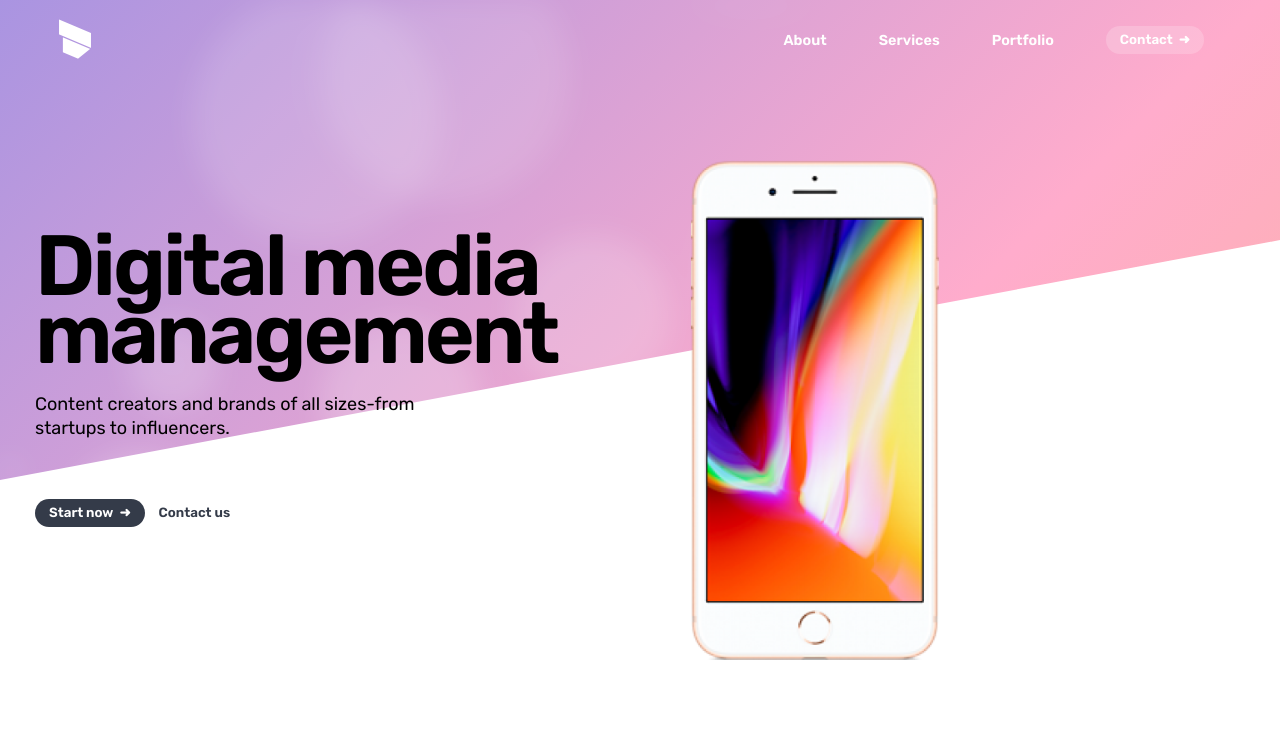
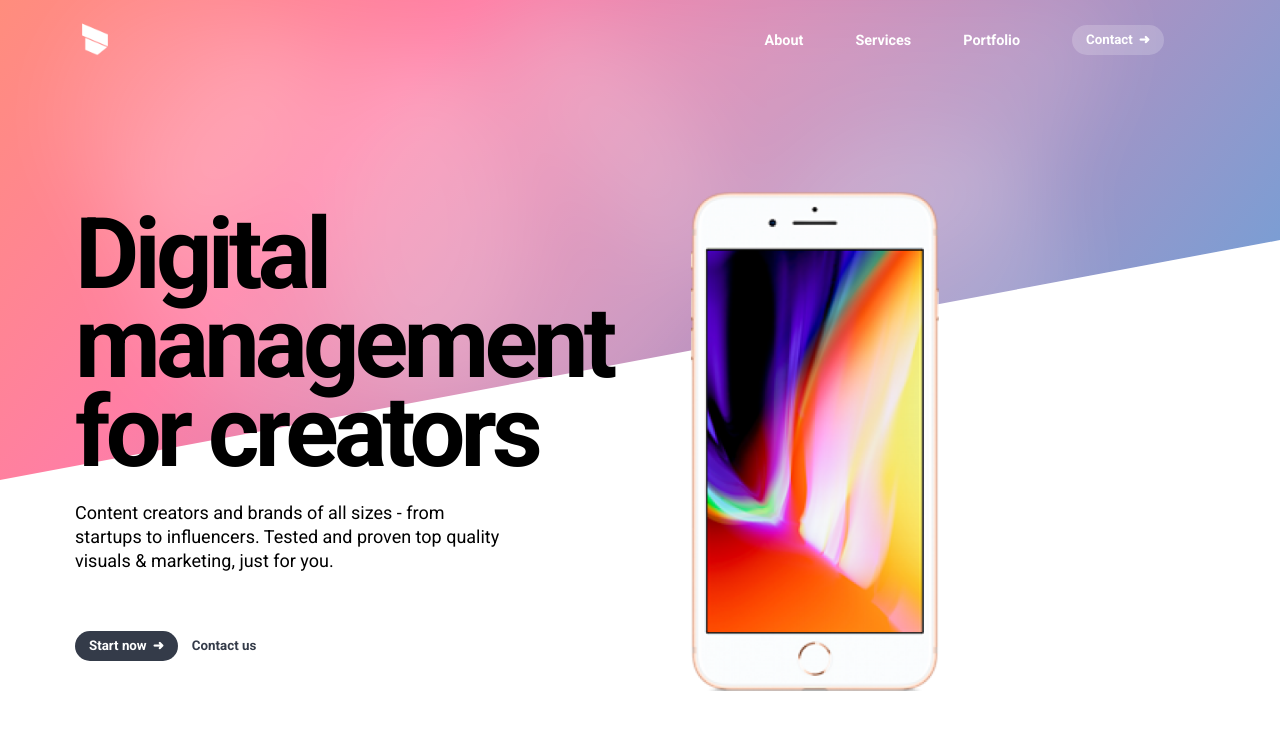
Before and after one commit to ruairifitzsimmons/decision, a React (Create React App) app: page / in a window 1280 px wide. Shown: the top 730 px of the page. Built offline with nearby package versions, Linux system fonts and the light colour scheme.

Commit message:
cleaned up

```diff
--- a/src/App.css
+++ b/src/App.css
@@ -1,17 +1,17 @@
-@import url('https://fonts.googleapis.com/css2?family=Rubik:wght@400;500;600;700&display=swap');
+@import url('https://fonts.googleapis.com/css2?family=Roboto:wght@300;400;500;700;900&display=swap');
 
 * {
   box-sizing: border-box;
   margin: 0;
   padding: 0;
-  font-family: 'Rubik', sans-serif;
+  font-family: 'Roboto', sans-serif;
 }
 
 body {
-  background: linear-gradient(-45deg, #ee7752, #f0c91a, #ffaccc, #3273ff, #57d2ff);
-	background-size: 600% 600%;
+  background: linear-gradient(130deg, #ffbb00, #ffbb00, rgb(255, 126, 165), #00bbff, #00bbff);
+	background-size: 400% 400%;
   background-repeat: no-repeat;
-	animation: gradient 40s ease infinite;
+	animation: gradient 30s ease infinite;
 }
 
 @keyframes gradient {
@@ -39,7 +39,7 @@ body {
 
 .circles{
   position: absolute;
-  filter: blur(15px);
+  filter: blur(40px);
   top: 0;
   left: 0;
   width: 100%;
@@ -52,116 +52,59 @@ body {
   position: absolute;
   display: block;
   list-style: none;
-  width: 20px;
-  height: 20px;
-  background: rgba(255, 255, 255, 0.5);
+  background: rgba(255, 255, 255, 0.4);
   animation: animate 25s linear infinite;
-  bottom: 100px;
+  bottom: 0px;
 
 }
 
 .circles li:nth-child(1){
-  left: 25%;
-  width: 160px;
-  height: 160px;
-  animation-delay: 0s;
+  left: 5%;
+  width: 250px;
+  height: 250px;
+  animation-delay: 1s;
+  animation-duration: 12s;
 }
 
 
 .circles li:nth-child(2){
-  left: 10%;
-  width: 90px;
-  height: 90px;
-  animation-delay: 2s;
-  animation-duration: 12s;
+  left: 15%;
+  width: 400px;
+  height: 400px;
+  animation-delay: 0s;
+  animation-duration: 10s;
 }
 
 .circles li:nth-child(3){
-  left: 70%;
-  width: 90px;
-  height: 90px;
+  left: 25%;
+  width: 400px;
+  height: 400px;
   animation-delay: 4s;
+  animation-duration: 6s;
 }
 
 .circles li:nth-child(4){
   left: 40%;
-  width: 160px;
-  height: 160px;
+  width: 600px;
+  height: 600px;
   animation-delay: 0s;
-  animation-duration: 18s;
+  animation-duration: 16s;
 }
 
 .circles li:nth-child(5){
-  left: 65%;
-  width: 120px;
-  height: 120px;
-  animation-delay: 0s;
+  left: 60%;
+  width: 300px;
+  height: 300px;
+  animation-delay: 3s;
+  animation-duration: 10s;
 }
 
 .circles li:nth-child(6){
-  left: 75%;
-  width: 110px;
-  height: 110px;
-  animation-delay: 3s;
-}
-
-.circles li:nth-child(7){
-  left: 35%;
-  width: 150px;
-  height: 150px;
-  animation-delay: 7s;
-}
-
-.circles li:nth-child(8){
-  left: 50%;
-  width: 125px;
-  height: 125px;
-  animation-delay: 15s;
-  animation-duration: 45s;
-}
-
-.circles li:nth-child(9){
-  left: 20%;
-  width: 115px;
-  height: 115px;
+  left: 10%;
+  width: 400px;
+  height: 400px;
   animation-delay: 2s;
-  animation-duration: 35s;
-}
-
-.circles li:nth-child(11){
-  left: 55%;
-  width: 150px;
-  height: 150px;
-  animation-delay: 0s;
-  animation-duration: 15s;
-}
-.circles li:nth-child(12){
-  left: 45%;
-  width: 350px;
-  height: 350px;
-  animation-delay: 0s;
-  animation-duration: 8s;
-}
-.circles li:nth-child(13){
-  left: 25%;
-  width: 250px;
-  height: 250px;
-  animation-delay: 0s;
-  animation-duration: 11s;
-}
-.circles li:nth-child(14){
-  left: 15%;
-  width: 250px;
-  height: 250px;
-  animation-delay: 0s;
-  animation-duration: 12s;
-}
-.circles li:nth-child(15){
-  left: 5%;
-  width: 150px;
-  height: 150px;
-  animation-delay: 0s;
-  animation-duration: 5s;
+  animation-duration: 14s;
 }
 
 
@@ -171,17 +114,23 @@ body {
       transform: translateY(0) rotate(0deg);
       opacity: 0.5;
       border-radius: 50%;
+      background-position: 0% 50%;
   }
+
+	50% {
+		background-position: 100% 50%;
+	}
   100%{
-      transform: translateY(-1000px) rotate(720deg);
+      transform: translateY(-1500px) rotate(0deg);
       opacity: 0;
       border-radius: 50%;
+      background-position: 0% 50%;
   }
 }
 
 
 @media screen and (max-width: 1199px) {
-  .canvas {
+    .canvas {
     clip-path: polygon(0 45%, 100% 20%, 100% 100%, 0 100%);
   }
 }
--- a/src/App.js
+++ b/src/App.js
@@ -16,15 +16,6 @@ function App() {
           <li></li>
           <li></li>
           <li></li>
-              <li></li>
-              <li></li>
-              <li></li>
-              <li></li>
-              <li></li>
-              <li></li>
-              <li></li>
-              <li></li>
-              <li></li>
         </ul>
       <Switch>
         <Route path='/' exact component={Home}/>
--- a/src/components/Button.css
+++ b/src/components/Button.css
@@ -4,7 +4,7 @@
 
 /* Button */
 .btn {
-    padding: 6px 14px;
+    padding: 7px 14px;
     border-radius: 20px;
     outline: none;
     border: none;
--- a/src/components/MainSection.css
+++ b/src/components/MainSection.css
@@ -41,10 +41,11 @@
 }
 
 .heading {
+    margin-top: 50px;
     margin-bottom:24px;
-    font-size:1.9em;
-    line-height:0.8;
-    letter-spacing: -0.2rem;
+    font-size:2.2em;
+    line-height:0.9;
+    letter-spacing: -0.3rem;
     font-weight:600;
     color: #000;
 }
@@ -84,13 +85,13 @@ img {
 
 @media screen and (max-width:1199px) {
     .heading {
-        font-size:74px;
+        font-size:82px;
     }
 }
 
 @media screen and (max-width:991px) {
     .heading {
-        font-size:64px;
+        font-size:70px;
     }
 }
 
@@ -99,11 +100,11 @@ img {
         overflow: hidden;
         position: relative;
         padding-right:40px;
-        margin-left:-20px;
+        margin-left:0px;
     }
 
     .home_main-text-wrapper {
-        padding-bottom:65px;
+        padding-bottom:0px;
         width: 300px;
     }
 
@@ -113,18 +114,21 @@ img {
     }
 
     .col {
-        max-width:80%;
+        max-width:100%;
     }
 
     .heading {
-        font-size:52px;
+        margin-top: 10px;
+        color:rgb(30, 30, 30);
+        font-size:54px;
         letter-spacing:-0.2rem;
+        line-height: 1;
     }
 
     .home_main-subtitle {
-        width: 90%;
+        width: 100%;
         font-size:18px;
-        line-height:-1rem;
+        line-height: 1.6;
         font-weight: 400;
     }
 
@@ -137,3 +141,9 @@ img {
     }
 
 }
+
+@media screen and (max-width:601px) {
+    .home_main-img-wrapper {
+        visibility: hidden;
+    }
+}
--- a/src/components/Navbar.css
+++ b/src/components/Navbar.css
@@ -6,7 +6,6 @@
     align-items: center;
     font-size: 0.9rem;
     position: static;
-    top: 0;
     z-index: 999;
 }
 
@@ -19,7 +18,7 @@
 .container {
     z-index: 1;
     width: 100%;
-    max-width: 1300px;
+    max-width: 1200px;
     margin-right: auto;
     margin-left: auto;
     padding-right: 50px;
@@ -33,11 +32,11 @@
     display: flex;
     align-items: center;
     text-decoration: none;
+    margin-left: -15px;
 }
 
 .navbar-icon {
-    margin-right: 0.5rem;
-    width: 50px;
+    width: 40px;
 }
 
 .nav-menu {
@@ -132,21 +131,18 @@
         border-radius: none;
     }
 
-    .navbar-logo {
-        position: absolute;
-        top: 0;
-        left: 0;
-        transform: translate(25%, 27%);
-    }
 
     .menu-icon {
         display: block;
         position: absolute;
         top: 10px;
         right: 0;
-        transform: translate(-100%, 100%);
+        transform: translate(-50%, 70%);
         font-size: 1.2rem;
         cursor: pointer;
+        background: rgba(250, 250, 250, 0.3);
+        border-radius: 30px;
+        padding: 5px 15px 0px 15px;
     }
 
     .fa-times {
--- a/src/components/pages/Home/Data.js
+++ b/src/components/pages/Home/Data.js
@@ -3,11 +3,11 @@ export const homeOne = {
     lightText: true,
     lightTextDesc: true,
     topLine: '',
-    headline: 'Digital media management',
-    description: 'Content creators and brands of all sizes-from startups to influencers.',
+    headline: 'Digital management for creators',
+    description: 'Content creators and brands of all sizes - from startups to influencers. Tested and proven top quality visuals & marketing, just for you.',
     buttonLabel1: 'Start now',
     buttonLabel2: 'Contact us',
     imgStart: '',
     img: 'images/phone.png',
-    alt: 'Credit Card'
+    alt: 'Mobile'
 };
```
Lines whose indentation alone changed are shown as unchanged.
